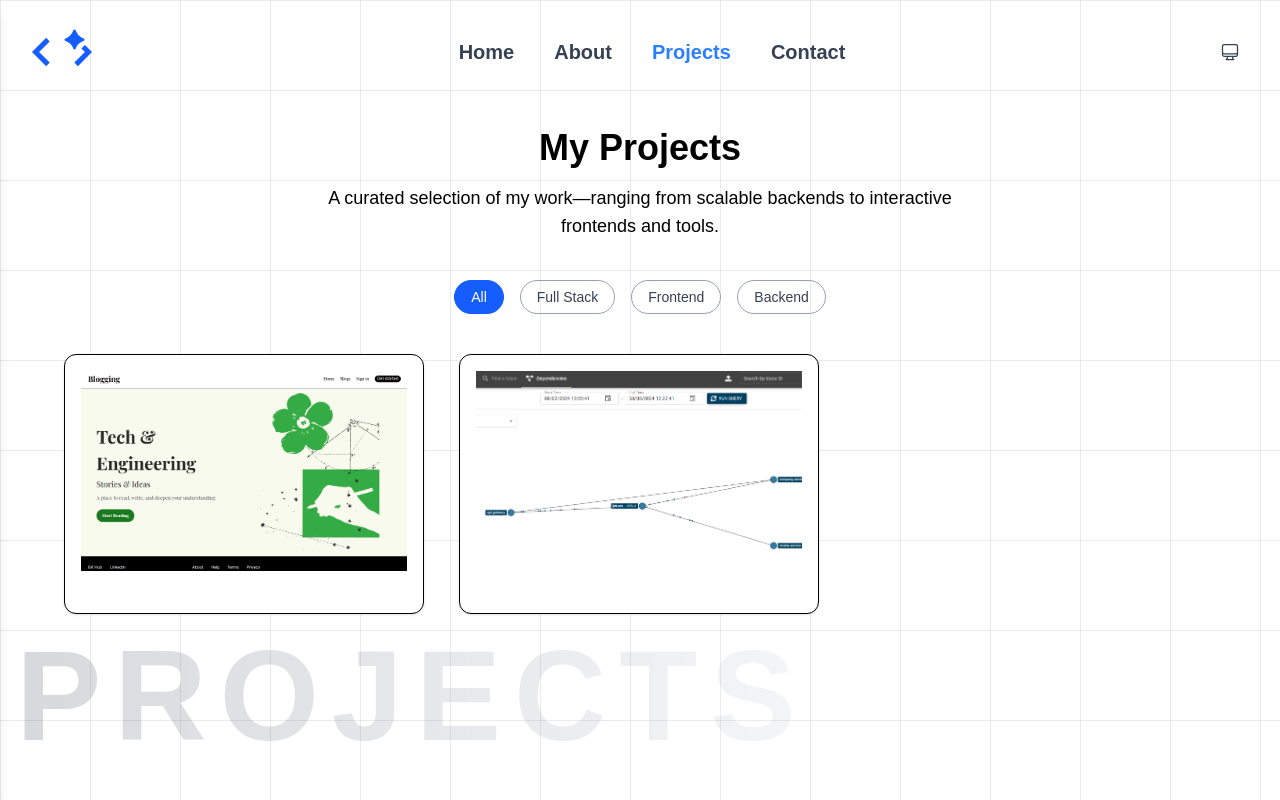
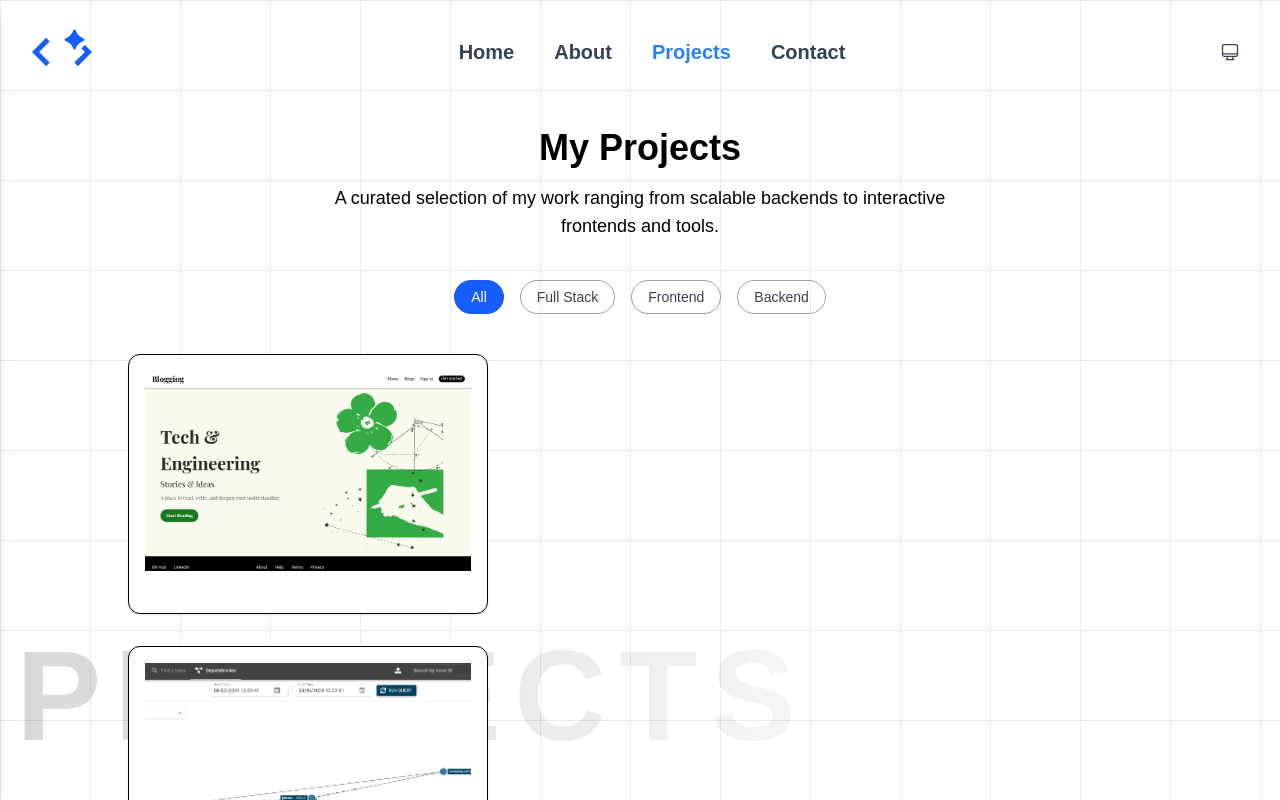
Before and after one commit to Mansoor-P/mansoor-developer-portfolio, a React (Vite) app: page /projects in a window 1280 px wide. Shown: the top 800 px of the page. Built offline with nearby package versions, Linux system fonts and the light colour scheme.

Commit message:
fix: Adjust layout and text in Projects page for consistency

```diff
--- a/src/pages/Projects.jsx
+++ b/src/pages/Projects.jsx
@@ -14,15 +14,15 @@ export default function Projects() {
       : projects.filter((project) => project.category === selectedCategory);
 
   return (
-    <div className="relative py-16 px-4 sm:px-6 lg:px-8 min-h-screen ">
+    <div className="relative py-16 px-4 sm:px-6 lg:px-8 min-h-screen">
       <Watermark />
 
-      <div className="max-w-6xl mx-auto">
+      <div className="max-w-5xl mx-auto">
         {/* Heading */}
         <div className="text-center mb-10">
           <h1 className="text-4xl font-bold mb-4">My Projects</h1>
           <p className="text-lg text-muted-foreground max-w-2xl mx-auto">
-            A curated selection of my work—ranging from scalable backends to interactive frontends and tools.
+            A curated selection of my work ranging from scalable backends to interactive frontends and tools.
           </p>
         </div>
 
@@ -43,8 +43,8 @@ export default function Projects() {
           ))}
         </div>
 
-        {/* Projects Grid */}
-        <div className=" grid gap-8 sm:grid-cols-1 md:grid-cols-2 lg:grid-cols-3">
+        {/* Projects List (Vertical Layout) */}
+        <div className="space-y-8">
           {filteredProjects.map((project, idx) => (
             <ProjectCard key={idx} project={project} />
           ))}
```
